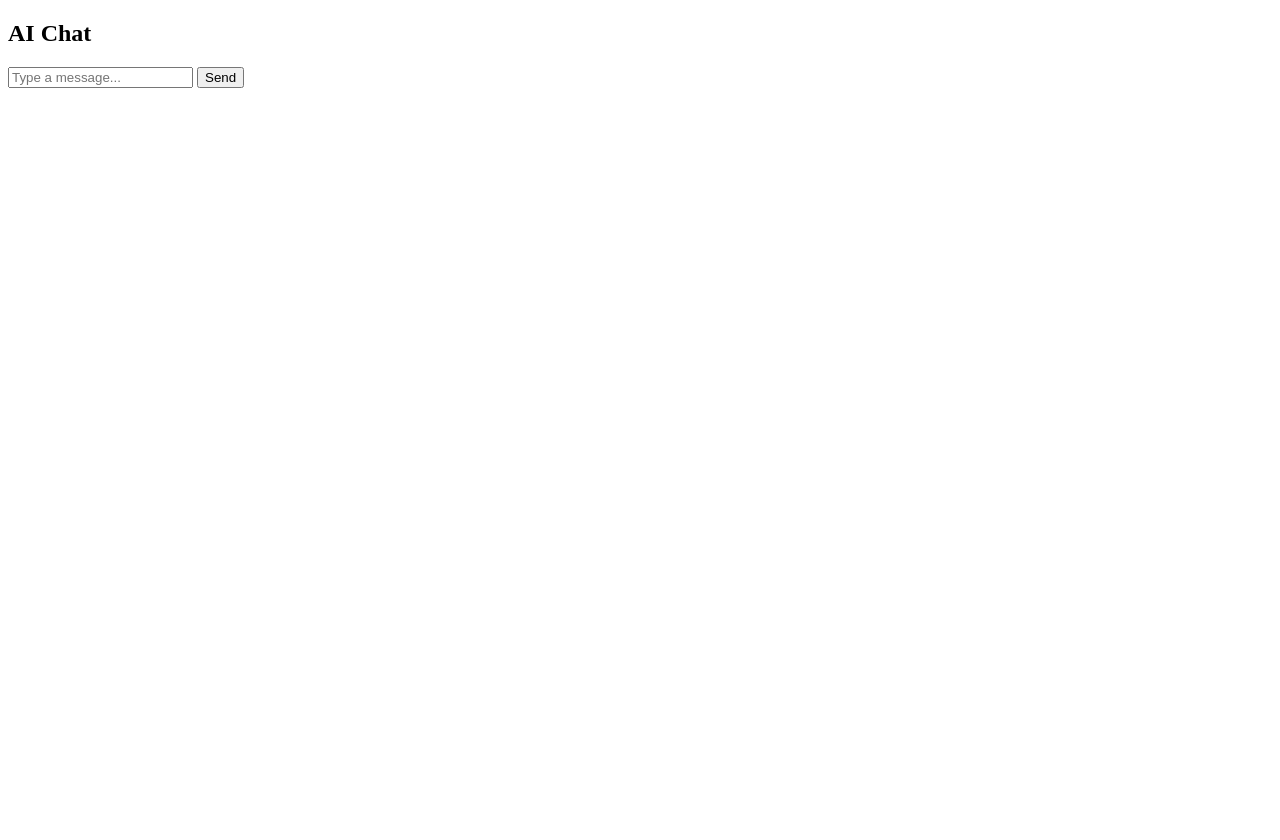
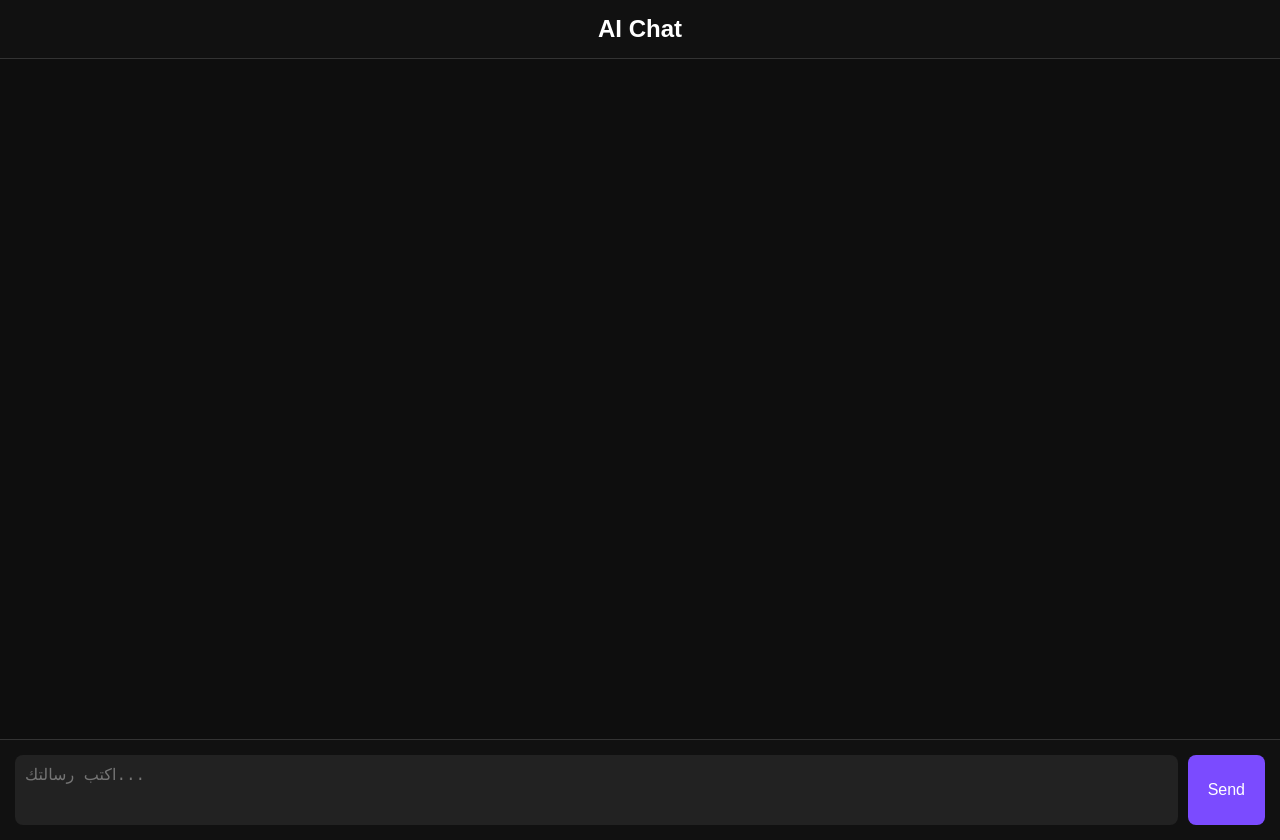
Before and after one commit to elafthamer456-wq/cv-ai-server, a website: page public/ai.html in a window 1280 px wide. Before the commit the page ends 800 px from the top, so only its background shows below. Drawn offline with Linux system fonts and the light colour scheme.

Commit message:
Update ai.html, script.js, server.js, and package.json

```diff
--- a/public/ai.html
+++ b/public/ai.html
@@ -3,29 +3,149 @@
 <head>
 <meta charset="UTF-8">
 <title>AI Chat</title>
+<style>
+    body {
+        margin: 0;
+        background: #0e0e0e;
+        font-family: Arial, sans-serif;
+        color: white;
+    }
+    h2 {
+        text-align: center;
+        padding: 15px;
+        margin: 0;
+        background: #111;
+        border-bottom: 1px solid #333;
+    }
+    #chat-box {
+        height: 80vh;
+        overflow-y: auto;
+        padding: 20px;
+        display: flex;
+        flex-direction: column;
+        gap: 15px;
+    }
+    .msg {
+        max-width: 70%;
+        padding: 12px 15px;
+        border-radius: 10px;
+        line-height: 1.4;
+        white-space: pre-wrap;
+    }
+    .user {
+        align-self: flex-end;
+        background: #7b4bff;
+        border-bottom-right-radius: 0;
+    }
+    .ai {
+        align-self: flex-start;
+        background: #2b2b2b;
+        border-bottom-left-radius: 0;
+    }
+    #input-area {
+        display: flex;
+        padding: 15px;
+        background: #111;
+        border-top: 1px solid #333;
+        gap: 10px;
+    }
+    textarea {
+        flex: 1;
+        padding: 10px;
+        border-radius: 8px;
+        border: none;
+        font-size: 16px;
+        resize: none;
+        height: 50px;
+        background: #222;
+        color: white;
+    }
+    button {
+        padding: 10px 20px;
+        border: none;
+        border-radius: 8px;
+        background: #7b4bff;
+        color: white;
+        cursor: pointer;
+        font-size: 16px;
+    }
+    button:hover {
+        background: #6a3ef2;
+    }
+    .typing {
+        font-size: 14px;
+        opacity: 0.7;
+        margin-left: 5px;
+    }
+</style>
 </head>
+
 <body>
 <h2>AI Chat</h2>
 
-    <input id="userInput" placeholder="Type a message..." />
-    <button onclick="sendMessage()">Send</button>
+<div id="chat-box"></div>
 
-    <div id="chatBox"></div>
+<div id="input-area">
+    <textarea id="msg" placeholder="اكتب رسالتك..."></textarea>
+    <button onclick="send()">Send</button>
+</div>
 
 <script>
-        async function sendMessage() {
-            const message = document.getElementById("userInput").value;
+const API_URL = "https://cv-ai-server-ny57.onrender.com/api/chat"; // رابط السيرفر حقك
 
-            const res = await fetch("/api/chat", {
+function addMessage(text, sender) {
+    const box = document.getElementById("chat-box");
+    const msg = document.createElement("div");
+    msg.classList.add("msg", sender);
+    msg.innerText = text;
+    box.appendChild(msg);
+    box.scrollTop = box.scrollHeight;
+}
+
+function typeWriterEffect(text, callback) {
+    let i = 0;
+    let result = "";
+    const interval = setInterval(() => {
+        result += text[i];
+        callback(result);
+        i++;
+        if (i >= text.length) clearInterval(interval);
+    }, 20);
+}
+
+async function send() {
+    const prompt = document.getElementById("msg").value;
+    if (!prompt.trim()) return;
+
+    addMessage(prompt, "user");
+    document.getElementById("msg").value = "";
+
+    // Typing indicator
+    const typingMsg = document.createElement("div");
+    typingMsg.classList.add("msg", "ai");
+    typingMsg.innerHTML = "<span class='typing'>AI is typing...</span>";
+    document.getElementById("chat-box").appendChild(typingMsg);
+
+    const res = await fetch(API_URL, {
         method: "POST",
         headers: { "Content-Type": "application/json" },
-                body: JSON.stringify({ message })
+        body: JSON.stringify({ message: prompt })
     });
 
     const data = await res.json();
-            document.getElementById("chatBox").innerHTML +=
-                `<p><b>You:</b> ${message}</p><p><b>AI:</b> ${data.reply}</p>`;
+    typingMsg.remove();
+
+    // Write AI message with animation
+    const finalMsg = document.createElement("div");
+    finalMsg.classList.add("msg", "ai");
+    document.getElementById("chat-box").appendChild(finalMsg);
+
+    typeWriterEffect(data.reply, (txt) => {
+        finalMsg.innerText = txt;
+        document.getElementById("chat-box").scrollTop = document.getElementById("chat-box").scrollHeight;
+    });
 }
 </script>
+
 </body>
 </html>
```
Lines whose indentation alone changed are shown as unchanged.
